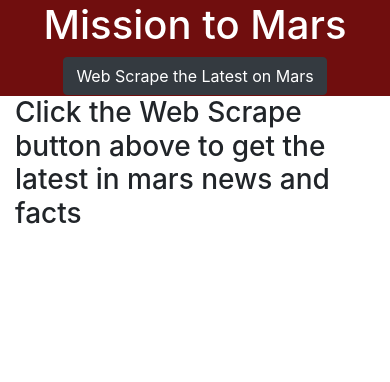
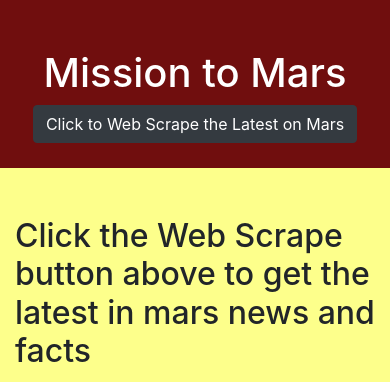
Before and after one commit to Kevinxy00/WebScraping_and_DocumentDatabases-MissionToMars, a Flask app: page / in a window 390 px wide. Shown: the top 382 px of the page. Before the commit the page ends 224 px from the top, so only its background shows below. Run offline with Flask 2, Linux system fonts and the light colour scheme; data that the repository does not hold is empty; some libraries are stand-ins or nearby versions.

Commit message:
index.html rendered first texts, feat image, and tweet

```diff
--- a/app.py
+++ b/app.py
@@ -68,7 +68,7 @@ def scrape_mars():
         scrape_rslts, # Replacement
         upsert=True # creates a new document when no document matches the query criteria.
     )
-    return redirect('http://localhost:5000/', code=302)
+    return redirect('http://localhost:5000/', code=302) # redirects route back to index ('/')
 
 if __name__ == '__main__':
     app.run()
--- /dev/null
+++ b/static/styles/styles.css
@@ -0,0 +1,20 @@
+/* banner at the top of the page */
+.banner{
+    background-color: rgb(112, 14, 14);
+
+}
+
+h1.banner_txt {
+    text-align: center;
+    color: rgb(255,255,255);
+}
+/* button under banner heading text which links to scrape() */
+#scrape_btn {
+    text-align: center;
+}
+
+/* first text after banner with the latest news from NASA*/
+/* doesn't seem to be working at all */
+#first_text {
+  background-color: rgb(253, 255, 139);
+}
--- a/templates/index.html
+++ b/templates/index.html
@@ -7,7 +7,7 @@
   <meta http-equiv="X-UA-Compatible" content="ie=edge">
   <title>Mission to Mars</title>
   <link rel="stylesheet" href="https://maxcdn.bootstrapcdn.com/bootstrap/4.0.0/css/bootstrap.min.css">
-  <link rel="stylesheet" type="text/css" href="styles.css">
+  <link rel="stylesheet" type="text/css" href="{{ url_for('static',filename='styles/styles.css') }}">
 </head>
 
 <body>
@@ -17,30 +17,59 @@
         <div class="col-md-3">
         </div>
         <div class='col-md-6 text-center'>
+            </br> </br>
             <h1 class="banner_txt"> Mission to Mars </h1>
             <!-- button that calls the /scrape path to web scrape -->
-            <a href="/scrape" id="scrape_btn" class="btn btn-dark" role="button">Web Scrape the Latest on Mars</a>
+            <a href="/scrape" id="scrape_btn" class="btn btn-dark" role="button">Click to Web Scrape the Latest on Mars</a>
+            </br> </br>
         </div>
         <div class="col-md-3">
         </div>
     </div>
 
     <!-- latest mars news: title and first two paragraphs-->
-    <div class="row">
-        <div class="col-md-12">
+    <div id="first_text" class="row">
+        <div class='col-md-1'>
+        </div>
+        <div class="col-md-10">
+        </br> </br>
             {% if Nasa_latest_title %}
+                <h2>The Latest News From NASA:</h2>
+                <hr>
                 <h3>{{Nasa_latest_title}}</h3>
-                <p>{{Nasa_latest_paragraph1}}</p>
-                <p>{{Nasa_latest_paragraph2}}</p>
+                <p> &emsp; {{Nasa_latest_paragraph1}}</p>
+                <p> &emsp; {{Nasa_latest_paragraph2}}</p>
+                <hr>
             {% else %}
-                <h3>Click the Web Scrape button above to get the latest in mars news and facts</h3>
+                <h2>Click the Web Scrape button above to get the latest in mars news and facts</h2>
+                <hr>
             {% endif %}
         </div>
-
-
+        <div class='col-md-1'>
+        </div>
     </div>
 
+    <!-- featured_image on the left, latest mars weather tweet on top left, mars facts table under it -->
+    <div class='row'>
+        <div class='col-md-8'>
+            <figure>
+                <img src={{featured_image_url}} alt="Featured image for NASA mars page">
+            </figure>
+        </div>
+        <div class='col-md-4'>
+            <div>
+                <!-- latest weather tweet -->
+                <h3> Current Weather on Mars <hr> </h3>
+                <p> {{mars_weather_tweet}}</p>
+                <p> source: Mars Weather Twitter Handle </br>
+                    <a href="https://twitter.com/marswxreport?lang=en"> https://twitter.com/marswxreport?lang=en </a>
+                </p>
 
+                <!-- facts table -->
+                {{mars_facts_table}}
+            </div>
+        </div>
+    </div>
   </div>
 </body>
 </html>
--- a/templates/styles.css
+++ /dev/null
@@ -1,14 +0,0 @@
-/* banner at the top of the page */
-.banner{
-    background-color: rgb(112, 14, 14);
-
-}
-
-h1.banner_txt {
-    text-align: center;
-    color: rgb(255,255,255);
-}
-
-#scrape_btn {
-    text-align: center;
-}
```
